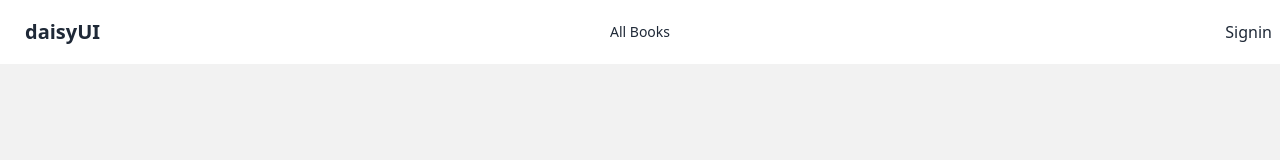
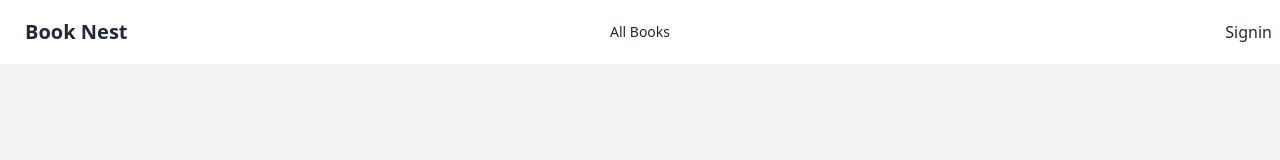
Before and after one commit to sowmik-sec/book-nest-client, a React (Vite) app: page /signup in a window 1280 px wide. Shown: the top 160 px of the page. Built offline with nearby package versions, Linux system fonts and the light colour scheme.

Commit message:
add nav item to navbar

```diff
--- a/src/shared/Navbar.tsx
+++ b/src/shared/Navbar.tsx
@@ -1,9 +1,9 @@
-import { Link } from "react-router-dom";
+import { Link, NavLink } from "react-router-dom";
 
 export default function Navbar() {
   const navItems = (
     <>
-      <Link to="/books">All Books</Link>
+      <NavLink to="/books">All Books</NavLink>
     </>
   );
   return (
@@ -33,7 +33,9 @@ export default function Navbar() {
             {navItems}
           </ul>
         </div>
-        <a className="btn btn-ghost text-xl">daisyUI</a>
+        <Link to="/" className="btn btn-ghost text-xl">
+          Book Nest
+        </Link>
       </div>
       <div className="navbar-center hidden lg:flex">
         <ul className="menu menu-horizontal px-1">{navItems}</ul>
```
